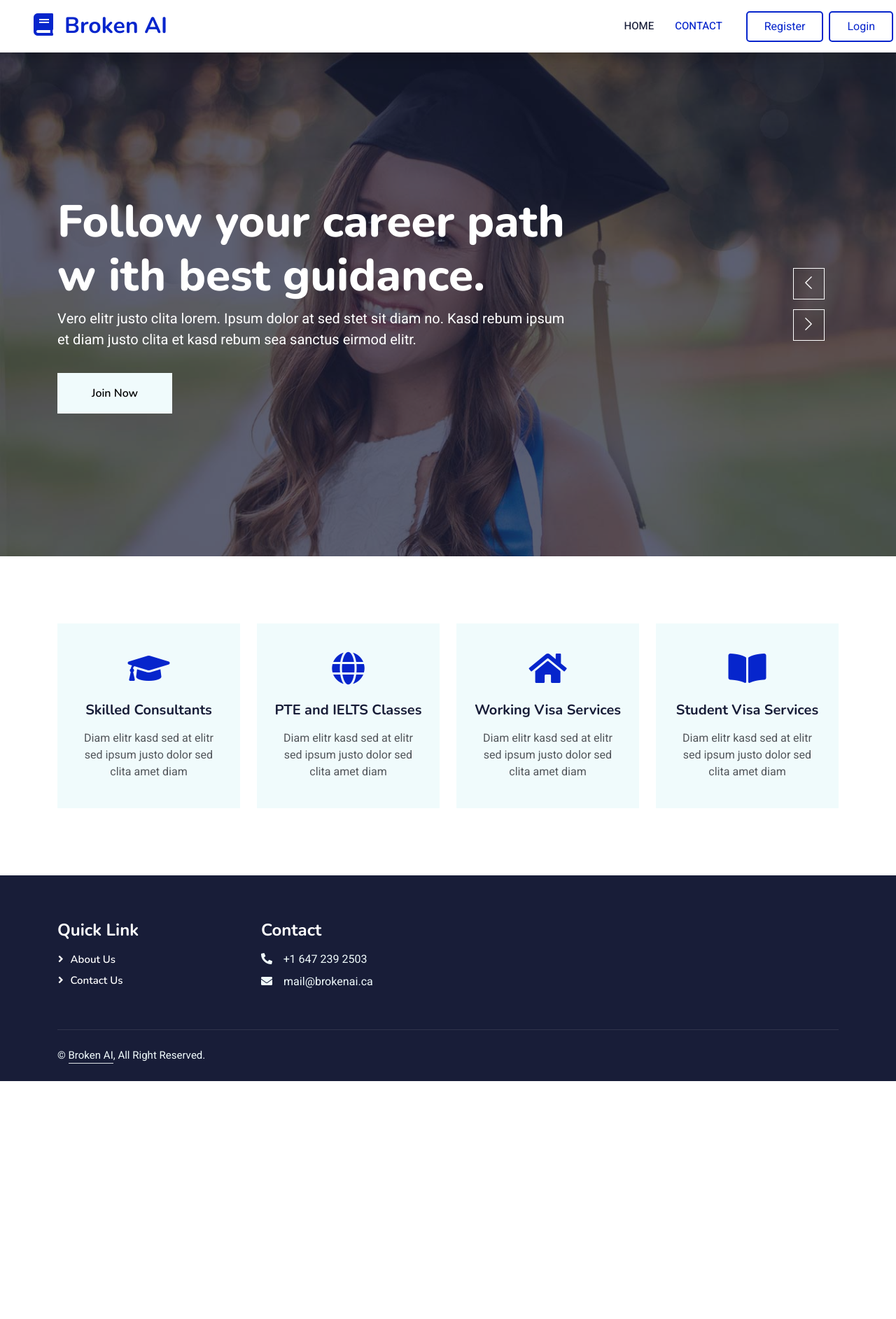
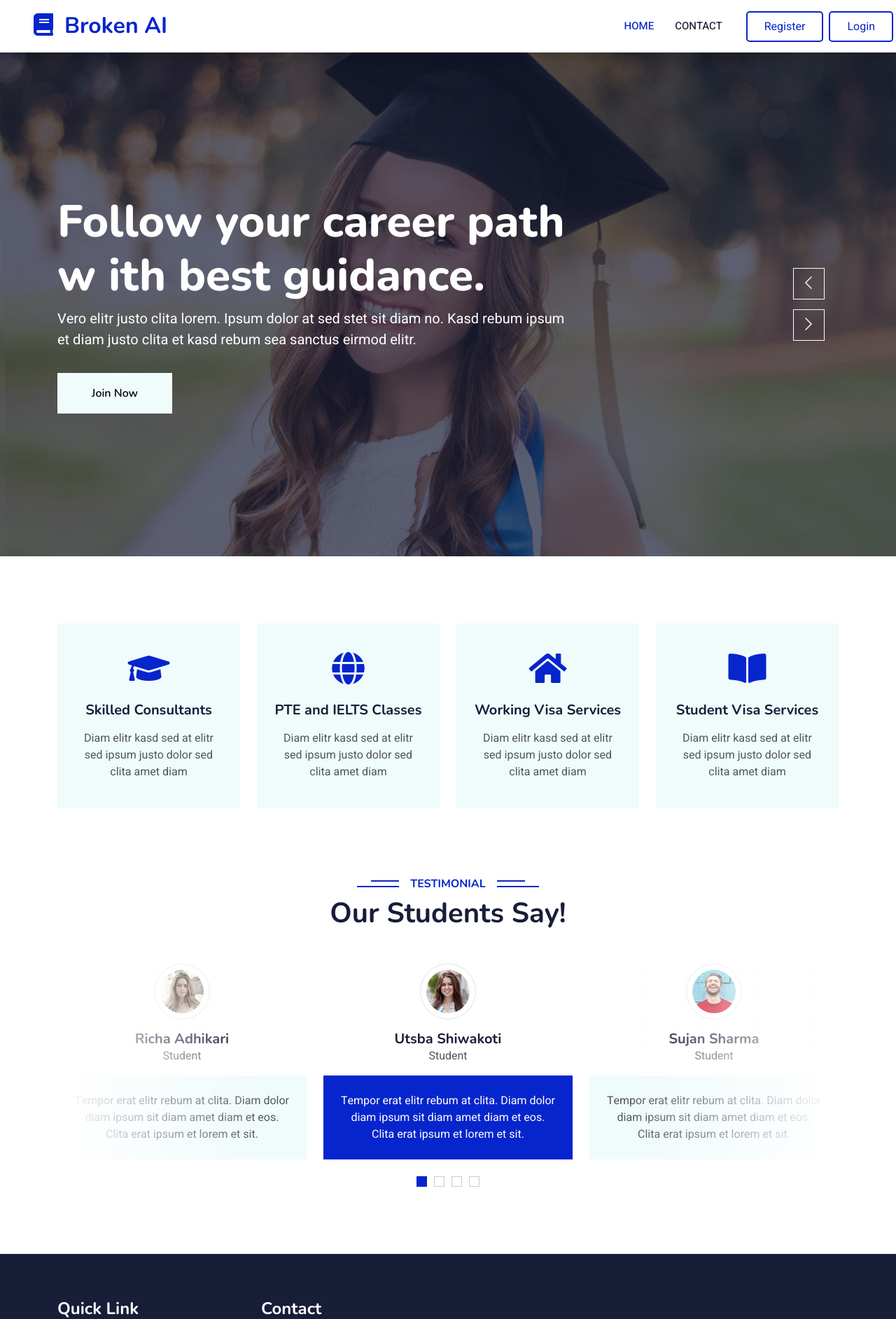
Before and after one commit to NotSujanSharma/qbx, a Django app: page / in a window 1280 px wide. Shown: the top 1885 px of the page at 70% size. Before the commit the page ends 1545 px from the top, so only its background shows below. Run offline with Django 3.2, Linux system fonts and the light colour scheme; some libraries are stand-ins or nearby versions.

Commit message:
working-2

```diff
--- a/apps/templates/landing/index.html
+++ b/apps/templates/landing/index.html
@@ -365,8 +365,8 @@
     </div>
     Team End -->
 
-<!--
-    Testimonial Start
+
+    <!-- Testimonial Start -->
     <div class="container-xxl py-5 wow fadeInUp" data-wow-delay="0.1s">
         <div class="container">
             <div class="text-center">
@@ -375,33 +375,33 @@
             </div>
             <div class="owl-carousel testimonial-carousel position-relative">
                 <div class="testimonial-item text-center">
-                    <img class="border rounded-circle p-2 mx-auto mb-3" src="img/testimonial-1.jpg" style="width: 80px; height: 80px;">
-                    <h5 class="mb-0">Client Name</h5>
-                    <p>Profession</p>
+                    <img class="border rounded-circle p-2 mx-auto mb-3" src="/static/assets/landing/img/testimonial-1.jpg" style="width: 80px; height: 80px;">
+                    <h5 class="mb-0">Utsba Shiwakoti</h5>
+                    <p>Student</p>
                     <div class="testimonial-text bg-light text-center p-4">
                     <p class="mb-0">Tempor erat elitr rebum at clita. Diam dolor diam ipsum sit diam amet diam et eos. Clita erat ipsum et lorem et sit.</p>
                     </div>
                 </div>
                 <div class="testimonial-item text-center">
-                    <img class="border rounded-circle p-2 mx-auto mb-3" src="img/testimonial-2.jpg" style="width: 80px; height: 80px;">
-                    <h5 class="mb-0">Client Name</h5>
-                    <p>Profession</p>
+                    <img class="border rounded-circle p-2 mx-auto mb-3" src="/static/assets/landing/img/testimonial-2.jpg" style="width: 80px; height: 80px;">
+                    <h5 class="mb-0">Sujan Sharma</h5>
+                    <p>Student</p>
                     <div class="testimonial-text bg-light text-center p-4">
                     <p class="mb-0">Tempor erat elitr rebum at clita. Diam dolor diam ipsum sit diam amet diam et eos. Clita erat ipsum et lorem et sit.</p>
                     </div>
                 </div>
                 <div class="testimonial-item text-center">
-                    <img class="border rounded-circle p-2 mx-auto mb-3" src="img/testimonial-3.jpg" style="width: 80px; height: 80px;">
-                    <h5 class="mb-0">Client Name</h5>
-                    <p>Profession</p>
+                    <img class="border rounded-circle p-2 mx-auto mb-3" src="/static/assets/landing/img/testimonial-3.jpg" style="width: 80px; height: 80px;">
+                    <h5 class="mb-0">Anubhav Ghimire</h5>
+                    <p>Student</p>
                     <div class="testimonial-text bg-light text-center p-4">
                     <p class="mb-0">Tempor erat elitr rebum at clita. Diam dolor diam ipsum sit diam amet diam et eos. Clita erat ipsum et lorem et sit.</p>
                     </div>
                 </div>
                 <div class="testimonial-item text-center">
-                    <img class="border rounded-circle p-2 mx-auto mb-3" src="img/testimonial-4.jpg" style="width: 80px; height: 80px;">
-                    <h5 class="mb-0">Client Name</h5>
-                    <p>Profession</p>
+                    <img class="border rounded-circle p-2 mx-auto mb-3" src="/static/assets/landing/img/testimonial-4.jpg" style="width: 80px; height: 80px;">
+                    <h5 class="mb-0">Richa Adhikari</h5>
+                    <p>Student</p>
                     <div class="testimonial-text bg-light text-center p-4">
                     <p class="mb-0">Tempor erat elitr rebum at clita. Diam dolor diam ipsum sit diam amet diam et eos. Clita erat ipsum et lorem et sit.</p>
                     </div>
@@ -409,8 +409,8 @@
             </div>
         </div>
     </div>
-     Testimonial End
--->
+     <!-- Testimonial End  -->
+
 
 {% endblock content %} {% block javascripts %}
 {% endblock javascripts %}
--- a/apps/templates/layouts/landing_base.html
+++ b/apps/templates/layouts/landing_base.html
@@ -64,7 +64,7 @@
         <div class="collapse navbar-collapse" id="navbarCollapse">
             <div class="navbar-nav ms-auto p-4 p-lg-0">
 
-                {% if segment == 'index' %}
+                {% if segment == 'Home' %}
                 <a href="/" class="nav-item nav-link active">Home</a>
                 <a href="/contact/" class="nav-item nav-link">Contact</a>
                 {% else %}
```
Also changed, not shown: apps/static/assets/js/userlist.js (+25 -6 lines).
